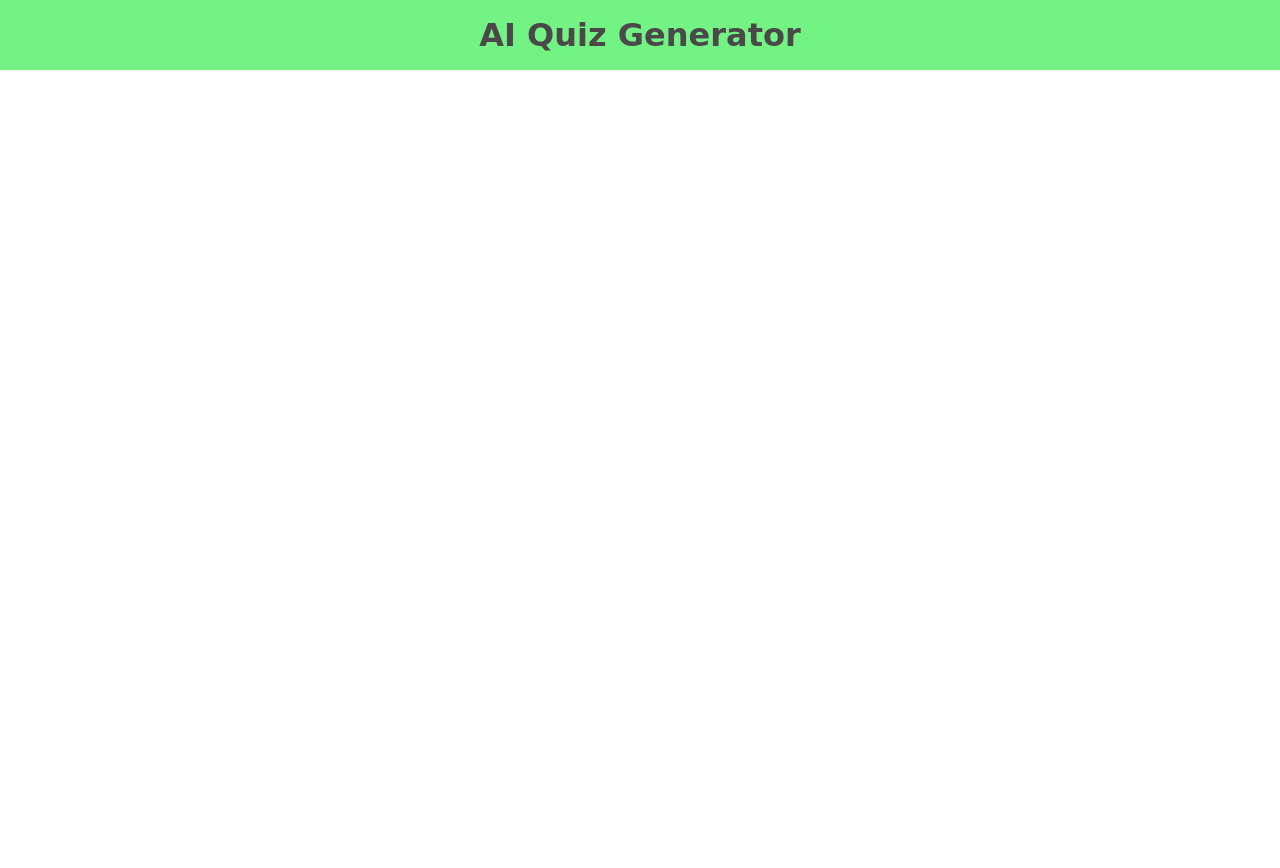
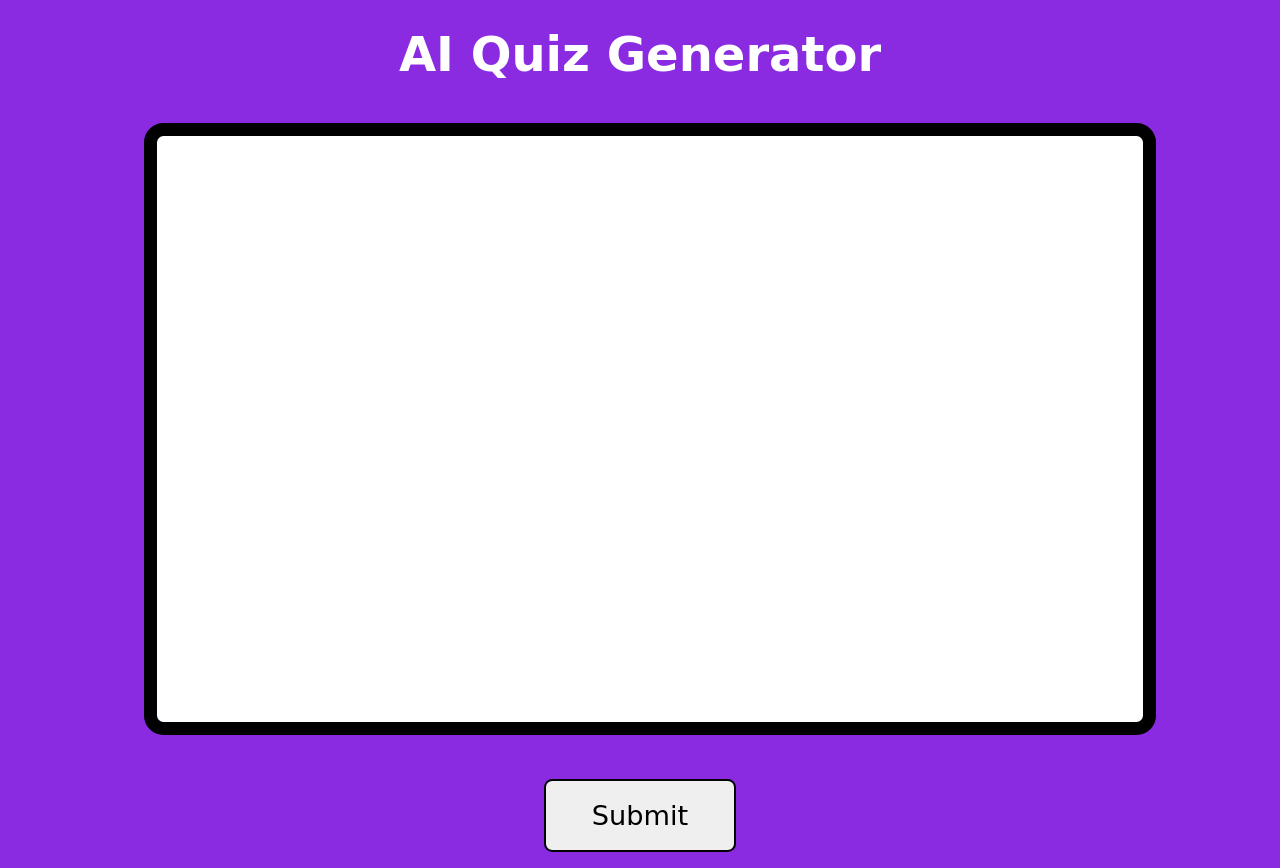
Before and after one commit to Hrittik16/AI-Quiz-Generator, a plain HTML site: page index.html in a window 1280 px wide. Before the commit the page ends 800 px from the top, so only its background shows below. Drawn offline with Linux system fonts and the light colour scheme.

Commit message:
navbar updated, user input textbox added

```diff
--- a/index.html
+++ b/index.html
@@ -4,12 +4,18 @@
     <meta charset="UTF-8">
     <meta name="viewport" content="width=device-width, initial-scale=1.0">
     <title>AI Quiz Generator</title>
-    <link rel="stylesheet" href="styles.css"></link>
+    <link rel="stylesheet" href="styles.css">
 </head>
 <body>
     <div class="navbar">
         <h1 class="heading">AI Quiz Generator</h1>
-        <hr>
+    </div>
+    <div class="userInput">
+        <!-- <label for="textBox">Enter Your Text:</label> -->
+        <textarea name="textBox" id="textBox" ></textarea>
+    </div>
+    <div class="button">
+        <button id="submit">Submit</button>
     </div>
 </body>
 </html>
--- a/styles.css
+++ b/styles.css
@@ -1,20 +1,86 @@
 * {
-    border: 0;
     margin: 0;
     padding: 0;
+}
+
+body {
+    background-color: blueviolet;
     font-family: cursive;
+    display: flex;
+    flex-direction: column;
+    height: 100%;
+    width: 100%;
 }
 
 .navbar {
-    background-color: rgb(115, 243, 132);
+    /* border: 1px solid black; */
     display: flex;
-    height: 70px;
-    align-items: center;
+    flex-direction: row;
+    width: 100%;
     justify-content: center;
 }
 
 .heading {
-    color:rgb(74, 72, 72);
-    /* border: 1px solid rgb(36, 34, 34); */
-    width: fit-content;
+    color: white;
+    /* border: 1px solid black; */
+    padding: 2%;
+    font-size: 3em;
 }
+
+.userInput {
+    /* border: 1px solid black; */
+    height: 70vh;
+    padding-left: 9em;
+    padding-right: 11em;
+    padding-bottom: 5em;
+    padding-top: 1em;
+}
+
+#textBox {
+    width: 100%;
+    height: 100%;
+    outline: none;
+    border: 0.7em solid #000000;
+    background-color: white;
+    font-size: 1.5em;
+    padding: 1vw;
+    border-radius: 1em;
+    resize: none;
+}
+
+.button {
+    padding: 1em;
+    /* border: 1px solid black; */
+    display: flex;
+    flex-direction: row;
+    justify-content: center;
+}
+
+#submit {
+    padding: 0.7em;
+    padding-left: 1.7em;
+    padding-right: 1.7em;
+    font-family: cursive;
+    font-size: 1.7em;
+    border: 2px black solid;
+    border-radius: 0.3em;
+    transition: 0.3s;
+}
+
+#submit:hover {
+    background-color: rgb(81, 223, 81);
+    color: white;
+    border: 2px white solid;
+}
+
+@media only screen and (max-width: 600px) {
+    .userInput {
+        padding-left: 3em;
+        padding-right: 5em;
+        padding-bottom: 5em;
+    }
+
+    #textBox {
+        padding: 2vw;
+    }
+}
```
